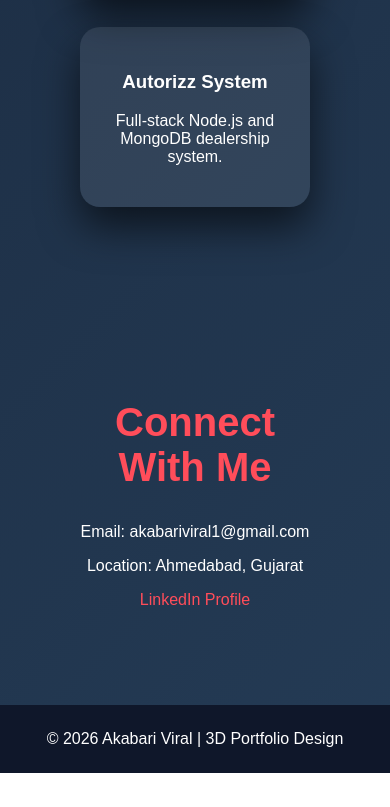
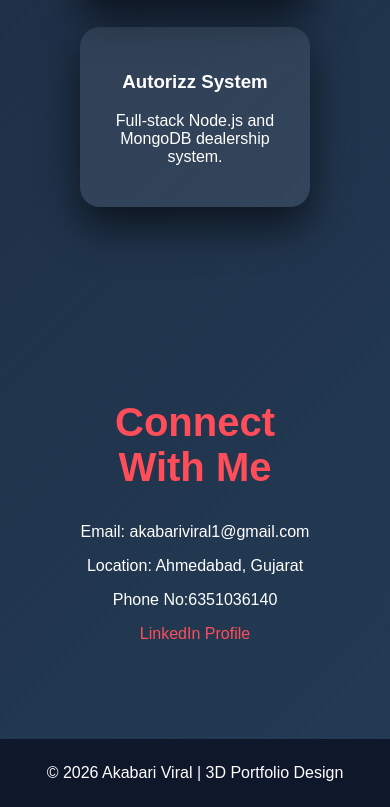
Before and after one commit to viruakabari/Portfolio, a plain HTML site: page index.html in a window 390 px wide. Shown: the part 1987-2794 px from the top of the page. Before the commit the page ends 2760 px from the top, so only its background shows below. Drawn offline with Linux system fonts and the light colour scheme.

Commit message:
Update contact section with phone number
Added phone number to contact section.

```diff
--- a/index.html
+++ b/index.html
@@ -88,6 +88,7 @@
     <div style="margin-top:30px;">
         <p>Email: akabariviral1@gmail.com</p>
         <p>Location: Ahmedabad, Gujarat</p>
+        <p>Phone No:6351036140</p>
         <p>
             <a href="https://www.linkedin.com/in/akabari-viral" style="color:#ff4d5a; text-decoration:none;">LinkedIn Profile</a>
         </p>
```
